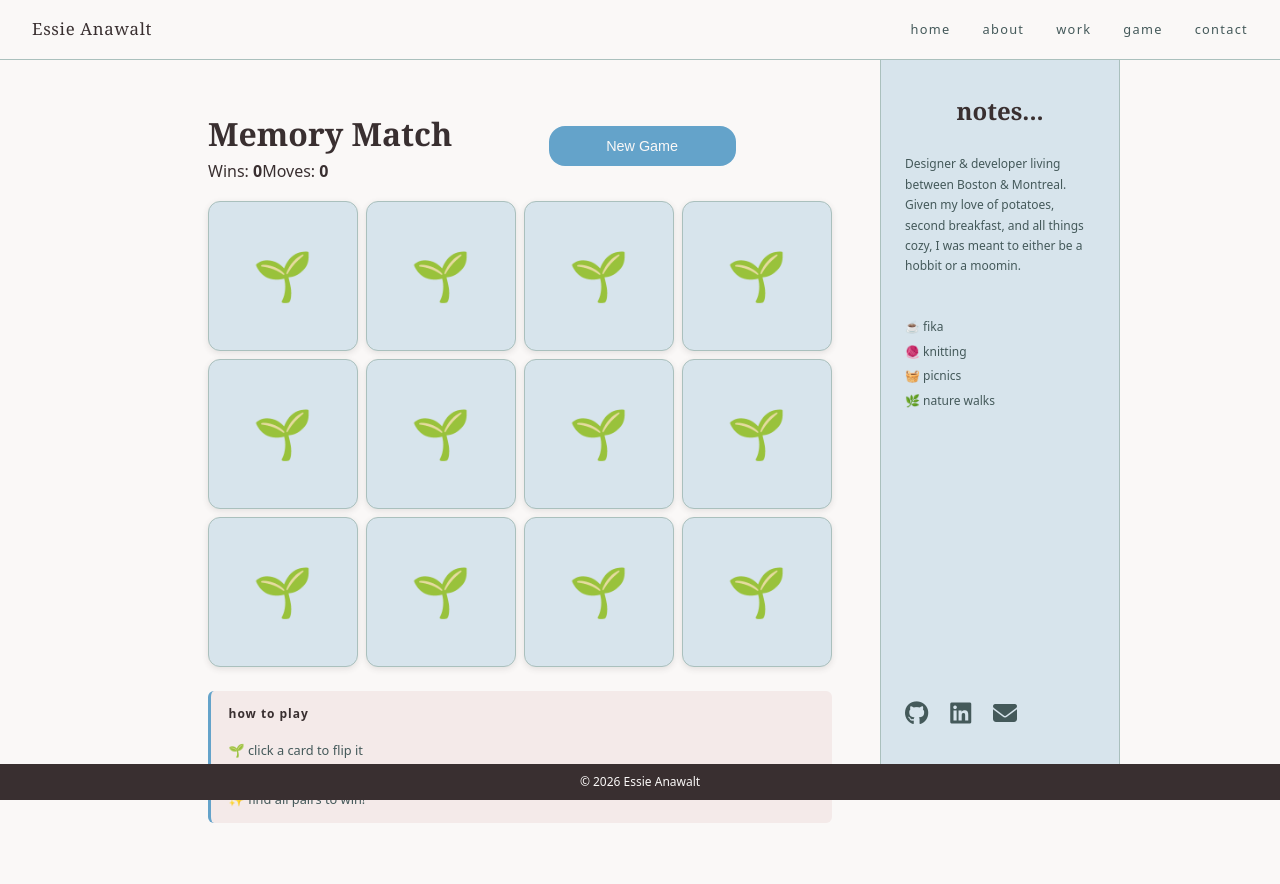
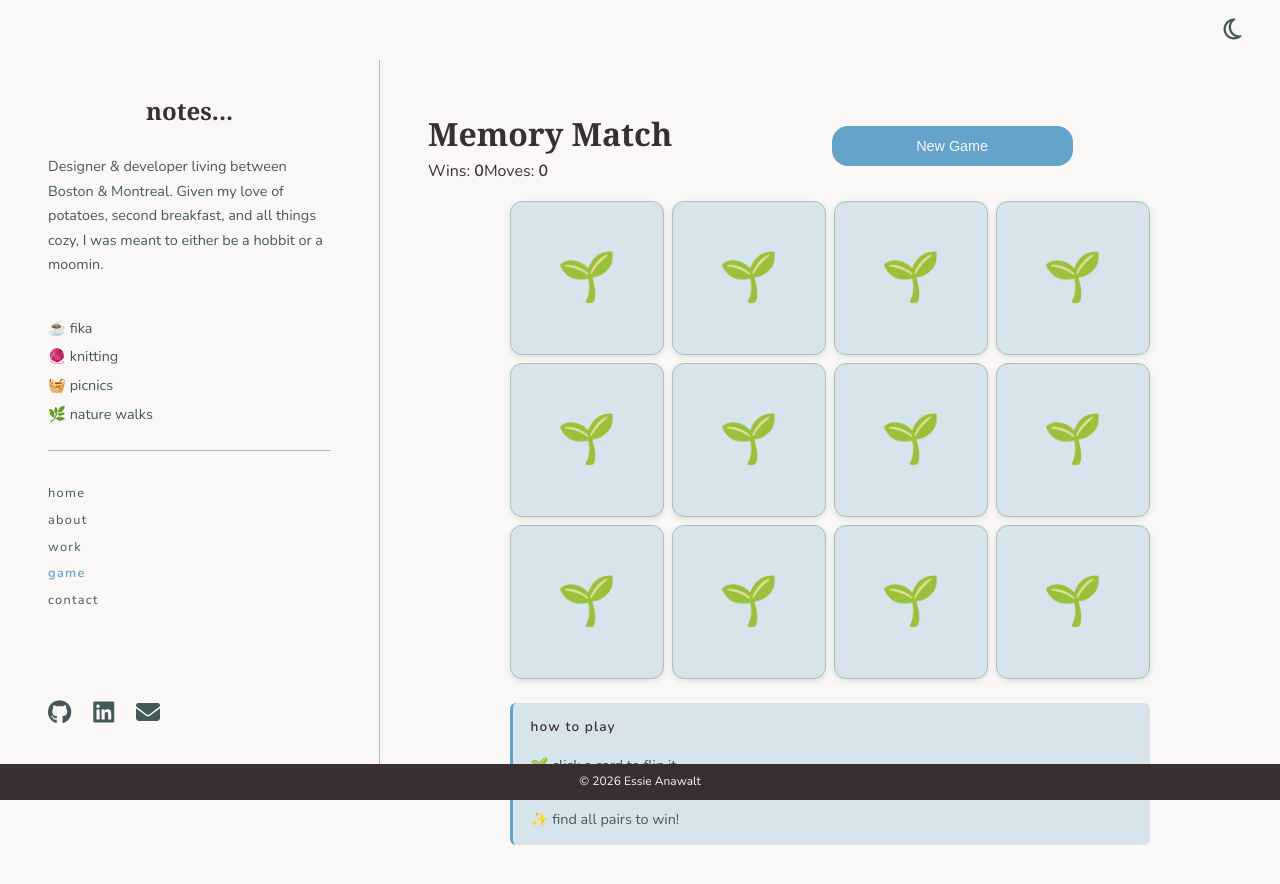
Before and after one commit to essieanawalt/termProject, a React (Vite) app: page /game in a window 1280 px wide. Shown: the top 884 px of the page. Built offline with nearby package versions, Linux system fonts and the light colour scheme.

Commit message:
move aside and add dark mode

```diff
--- a/index.html
+++ b/index.html
@@ -5,6 +5,12 @@
     <meta name="viewport" content="width=device-width, initial-scale=1.0" />
     <title>Essie Anawalt</title>
     <link rel="icon" href="/img/favicon.svg" type="image/svg+xml" />
+    <link rel="preconnect" href="https://fonts.googleapis.com" />
+    <link rel="preconnect" href="https://fonts.gstatic.com" crossorigin />
+    <link
+      href="https://fonts.googleapis.com/css2?family=Nunito:ital,wght@0,400;0,600;1,400&display=swap"
+      rel="stylesheet"
+    />
     <link
       rel="stylesheet"
       href="https://cdnjs.cloudflare.com/ajax/libs/font-awesome/6.5.0/css/all.min.css"
--- a/src/components/Aside.jsx
+++ b/src/components/Aside.jsx
@@ -1,4 +1,4 @@
-import { Link } from "react-router-dom";
+import { Link, NavLink } from "react-router-dom";
 
 export default function Aside() {
   return (
@@ -17,6 +17,13 @@ export default function Aside() {
         <li>🧺 picnics</li>
         <li>🌿 nature walks</li>
       </ul>
+      <nav className="sidebar-nav">
+        <NavLink to="/" end>home</NavLink>
+        <NavLink to="/about">about</NavLink>
+        <NavLink to="/work">work</NavLink>
+        <NavLink to="/game">game</NavLink>
+        <NavLink to="/contact">contact</NavLink>
+      </nav>
       <ul className="sidebar-links">
         <li>
           <a href="https://github.com/essieanawalt" aria-label="github">
--- a/src/components/Header.jsx
+++ b/src/components/Header.jsx
@@ -1,37 +1,34 @@
-import { useEffect, useRef } from "react";
-import { Link, NavLink } from "react-router-dom";
+import { useEffect, useRef, useState } from "react";
+import { Link } from "react-router-dom";
 
 export default function Header() {
-  // useRef gives me a reference to the actual DOM element so I can toggle the class directly
-  // starts as null because the element doesn't exist yet when the component first loads
+  // reference to actual DOM element
   const headerRef = useRef(null);
+  const [isDark, setIsDark] = useState(false);
 
   useEffect(() => {
     const onScroll = () => {
       headerRef.current?.classList.toggle("scrolled", window.scrollY > 20);
     };
     window.addEventListener("scroll", onScroll);
-    // returning a cleanup function -— react calls this when the component unmounts
-    // without it the scroll listener would keep running even after leaving the page
+    // returning a cleanup function so the listener stops running
     return () => window.removeEventListener("scroll", onScroll);
-  }, []); // empty array means this only runs once when the component mounts
+  }, []); // empty array means this only runs once
+
+  const toggleTheme = () => {
+    document.documentElement.classList.toggle("dark");
+    setIsDark((prev) => !prev);
+  };
 
   return (
     <header ref={headerRef}>
-      {/* Link instead of NavLink here so the site title doesn't get an 'active' class */}
-      <Link className="site-title" to="/">
-        Essie Anawalt
-      </Link>
-      <nav>
-        {/* 'end' on home so it only matches exactly '/' and not every route */}
-        <NavLink to="/" end>
-          home
-        </NavLink>
-        <NavLink to="/about">about</NavLink>
-        <NavLink to="/work">work</NavLink>
-        <NavLink to="/game">game</NavLink>
-        <NavLink to="/contact">contact</NavLink>
-      </nav>
+      <button
+        className="toggle-theme"
+        onClick={toggleTheme}
+        aria-label="toggle theme"
+      >
+        <i className={isDark ? "fa-regular fa-sun" : "fa-regular fa-moon"}></i>
+      </button>
     </header>
   );
 }
--- a/src/components/Layout.jsx
+++ b/src/components/Layout.jsx
@@ -7,8 +7,8 @@ export default function Layout({ children }) {
     <>
       <Header />
       <div className="page-layout">
+        <Aside />
         <main>{children}</main>
-        <Aside />
       </div>
       <Footer />
     </>
--- a/src/styles/game.css
+++ b/src/styles/game.css
@@ -26,7 +26,7 @@
   background: var(--color-surface);
   border: 1px solid var(--color-border);
   border-radius: var(--radius-md);
-  box-shadow: 0 2px 6px rgba(57, 47, 48, 0.12);
+  box-shadow: 0 2px 6px rgba(0, 0, 0, 0.1);
   transition:
     transform 0.2s ease,
     box-shadow 0.2s ease;
@@ -35,22 +35,22 @@
 
 .card:not(.matched):hover {
   transform: translateY(-3px);
-  box-shadow: 0 5px 14px rgba(57, 47, 48, 0.18);
+  box-shadow: 0 5px 14px rgba(0, 0, 0, 0.18);
 }
 
 .card.flipped {
-  background: var(--near-white);
+  background: var(--color-bg);
 }
 
 .card.matched {
-  background: var(--fjord);
-  border-color: var(--cave-dark);
+  background: var(--color-matched);
+  border-color: var(--color-matched);
   cursor: default;
 }
 
 .card.matched:hover {
   transform: none;
-  box-shadow: 0 2px 6px rgba(57, 47, 48, 0.12);
+  box-shadow: 0 2px 6px rgba(0, 0, 0, 0.1);
 }
 
 /* how to play callout */
@@ -58,17 +58,17 @@
   max-width: 640px;
   margin: 1.5rem auto 0;
   padding: 0.85rem 1.1rem;
-  background: var(--blush-white);
-  border-left: 3px solid var(--river-blue);
+  background: var(--color-surface);
+  border-left: 3px solid var(--color-accent);
   border-radius: var(--radius-sm);
-  font-size: 0.8rem;
+  font-size: 0.9rem;
   color: var(--color-text-muted);
 }
 
 .how-to-play strong {
   display: block;
   margin-bottom: 0.4rem;
-  font-size: 0.75rem;
+  font-size: 0.85rem;
   letter-spacing: 0.08em;
   text-transform: lowercase;
   color: var(--color-text);
--- a/src/styles/main.css
+++ b/src/styles/main.css
@@ -23,11 +23,13 @@
   --color-text-on-accent: var(--near-white);
   --color-footer-bg: var(--cave-dark);
   --color-error: var(--little-my);
+  --color-matched: var(--fjord);
 
   /* layout */
+  --layout-width: 1440px;
   --header-h: 60px;
   --footer-h: 36px;
-  --aside-w: 240px;
+  --aside-w: 380px;
 
   /* border radius */
   --radius-sm: 0.375rem;
@@ -35,7 +37,22 @@
 
   /* typography */
   --font-serif: Georgia, "Times New Roman", serif;
-  --font-sans: system-ui, -apple-system, BlinkMacSystemFont, sans-serif;
+  --font-sans:
+    "Nunito", system-ui, -apple-system, BlinkMacSystemFont, sans-serif;
+}
+
+/* -- dark mode -- */
+:root.dark {
+  --color-bg: #1c2230;
+  --color-surface: #253044;
+  --color-border: #3a4f5c;
+  --color-accent: #7dbdd6;
+  --color-text: #e8e2dc;
+  --color-text-muted: #8fa8b0;
+  --color-text-on-accent: #e8e2dc;
+  --color-footer-bg: #13181f;
+  --color-error: #e08fa0;
+  --color-matched: #2d5a4e;
 }
 
 /* -- reset -- */
@@ -77,10 +94,8 @@ header {
   height: var(--header-h);
   display: flex;
   align-items: center;
-  justify-content: space-between;
   padding: 0 2rem;
   background: var(--color-bg);
-  border-bottom: 1px solid var(--color-border);
   transition:
     height 0.3s ease,
     box-shadow 0.3s ease;
@@ -92,16 +107,23 @@ header.scrolled {
   box-shadow: 0 2px 16px color-mix(in srgb, var(--deep-mire) 7%, transparent);
 }
 
-.site-title {
-  font-family: var(--font-serif);
-  font-size: 1.05rem;
-  letter-spacing: 0.04em;
-  color: var(--color-text);
-  text-decoration: none;
-  display: inline-block;
+.toggle-theme {
+  margin-left: auto;
+  background: none;
+  border: none;
+  cursor: pointer;
+  font-size: 1.5rem;
+  color: var(--color-text-muted);
+  padding: 0.4rem;
+  border-radius: var(--radius-sm);
   transition:
     color 0.2s ease,
     transform 0.2s ease;
+}
+
+.toggle-theme:hover {
+  color: var(--color-accent);
+  transform: scale(1.15);
 }
 
 .site-title:hover {
@@ -109,12 +131,40 @@ header.scrolled {
   transform: scale(1.04);
 }
 
-header nav {
-  display: flex;
-  gap: 2rem;
+/* -- page layout -- */
+.page-layout {
+  max-width: var(--layout-w);
+  margin: 0 auto;
+  display: grid;
+  grid-template-columns: var(--aside-w) 1fr;
+  min-height: calc(100vh - var(--header-h) - var(--footer-h));
 }
 
-header nav a {
+/* -- aside -- */
+aside {
+  position: sticky;
+  top: var(--header-h);
+  bottom: var(--footer-h);
+  height: calc(100vh - var(--header-h) - var(--footer-h));
+  overflow-y: auto;
+  padding: 2rem 3rem;
+  background: var(--color-bg);
+  border-right: 1px solid var(--color-border);
+  display: flex;
+  flex-direction: column;
+  gap: 1.5rem;
+}
+
+/* -- sidebar nav -- */
+.sidebar-nav {
+  border-top: 1px solid var(--color-border);
+  display: flex;
+  flex-direction: column;
+  padding-top: 2rem;
+  gap: 0.4rem;
+}
+
+.sidebar-nav a {
   font-size: 0.8rem;
   letter-spacing: 0.1em;
   text-transform: lowercase;
@@ -126,35 +176,14 @@ header nav a {
     transform 0.2s ease;
 }
 
-header nav a:hover {
+.sidebar-nav a:hover {
   color: var(--color-accent);
-  transform: scale(1.1);
+  transform: translateX(4px);
 }
 
-/* -- page layout -- */
-.page-layout {
-  max-width: 960px;
-  margin: 0 auto;
-  display: grid;
-  grid-template-columns: 1fr var(--aside-w);
-  min-height: calc(100vh - var(--header-h) - var(--footer-h));
-}
-/* sticky header/footer in calc */
-
-/* -- aside -- */
-aside {
-  position: sticky;
-  top: var(--header-h);
-  bottom: var(--footer-h);
-  height: calc(100vh - var(--header-h) - var(--footer-h));
-  overflow-y: auto;
-  padding: 2rem 1.5rem;
-  background: var(--color-surface);
-  border-left: 1px solid var(--color-border);
-  border-right: 1px solid var(--color-border);
-  display: flex;
-  flex-direction: column;
-  gap: 1.5rem;
+.sidebar-nav a.active {
+  color: var(--color-accent);
+  font-weight: 600;
 }
 
 .profile-header {
@@ -184,14 +213,14 @@ aside {
 }
 
 .profile-bio {
-  font-size: 0.75rem;
+  font-size: 0.9rem;
   line-height: 1.7;
   color: var(--color-text-muted);
 }
 
 .interest-list {
   list-style: none;
-  font-size: 0.75rem;
+  font-size: 0.9rem;
   display: flex;
   flex-direction: column;
   gap: 0.35rem;
@@ -269,7 +298,7 @@ main h1 {
 }
 
 .btn:hover {
-  background-color: var(--color-accent);
+  background-color: color-mix(in srgb, var(--color-accent) 80%, black);
   transform: scale(1.04);
 }
 
@@ -287,6 +316,9 @@ footer {
   color: var(--color-text-on-accent);
   font-size: 0.75rem;
   z-index: 100;
+  transition:
+    background-color 0.3s ease,
+    color 0.3s ease;
 }
 
 /* -- responsive -- */
@@ -298,7 +330,7 @@ footer {
   aside {
     position: static;
     height: auto;
-    border-left: none;
+    border-right: none;
     border-bottom: 1px solid var(--color-border);
     flex-direction: row;
     flex-wrap: wrap;
```
Also changed, not shown: 1 other file (tests, documents, lock files or other folders).
